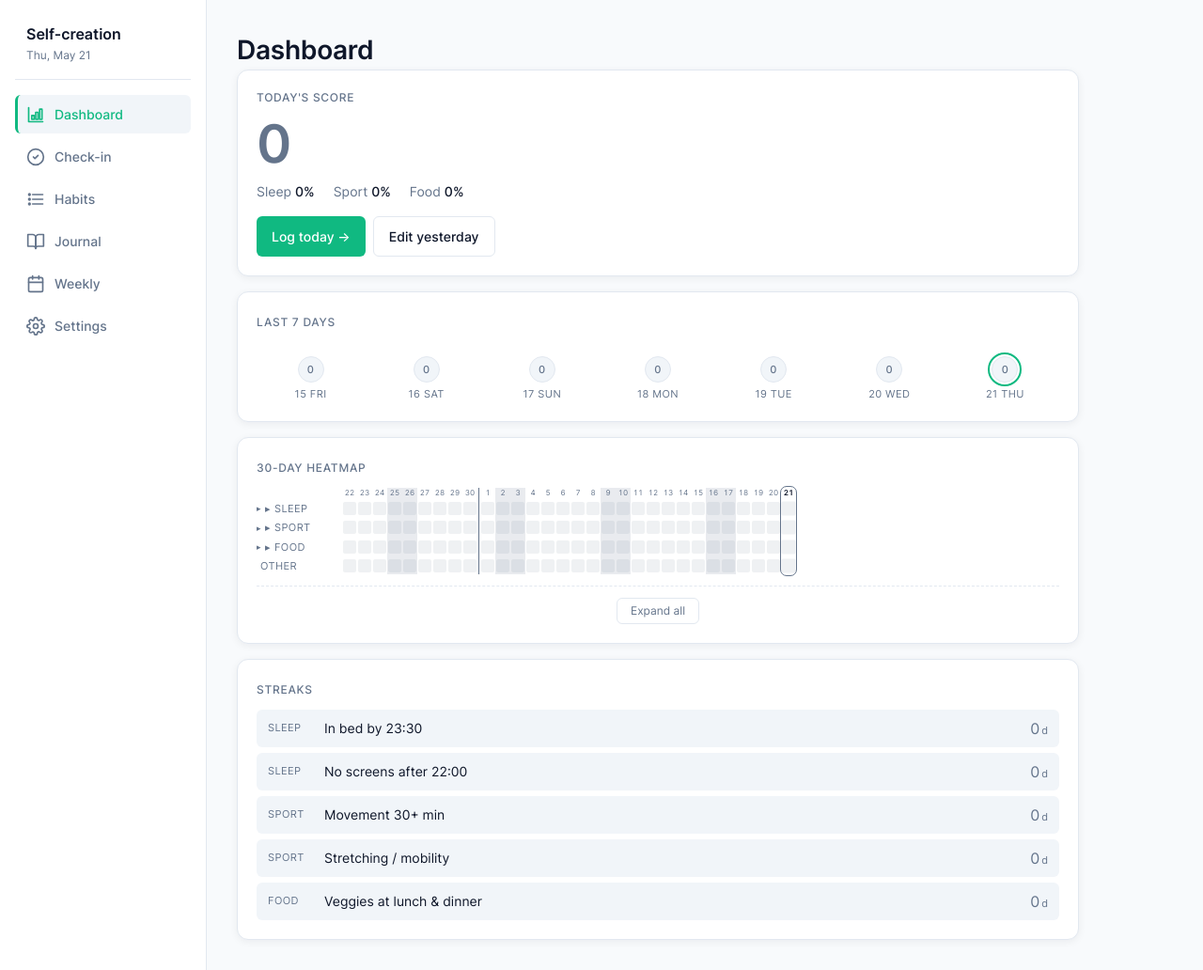
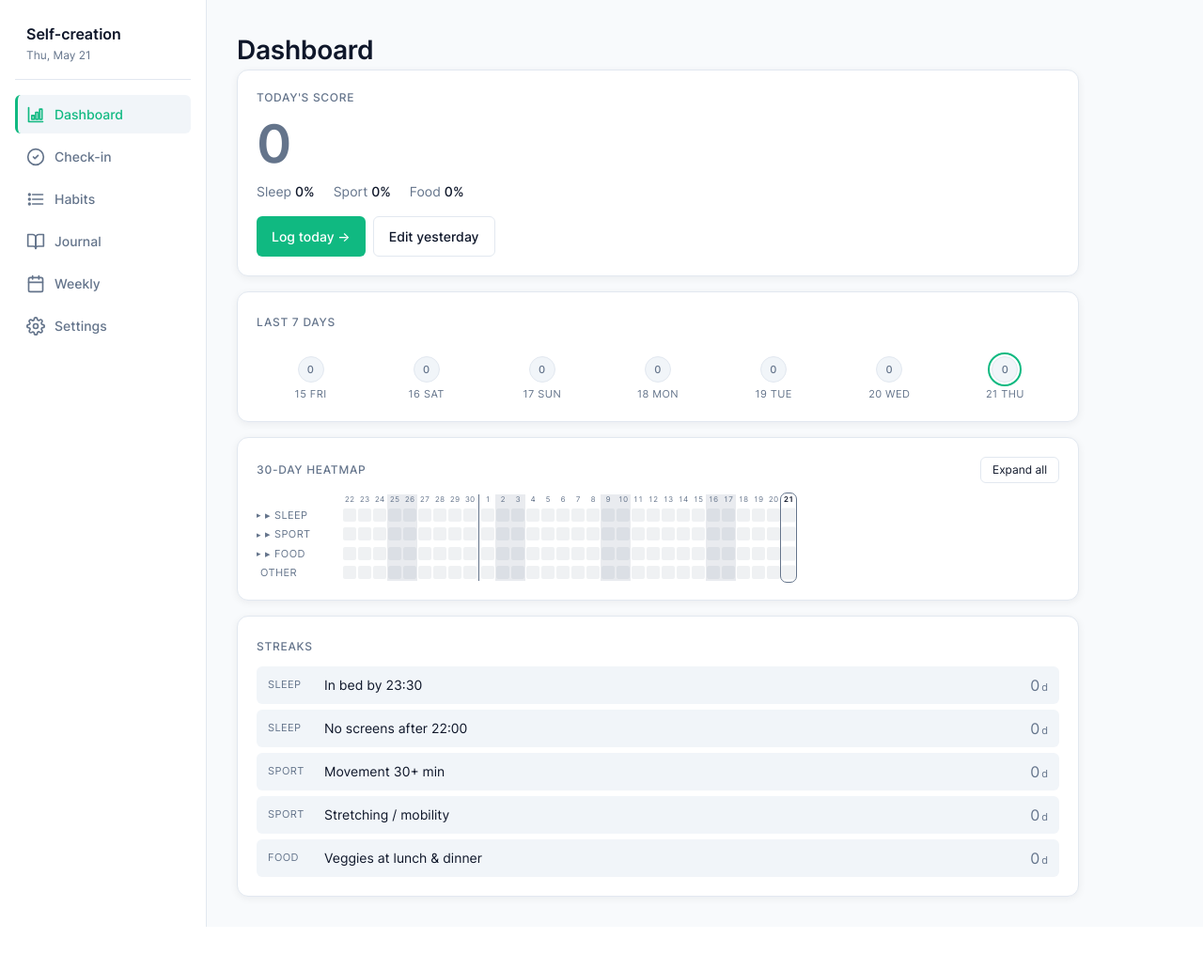
Before and after one commit to Goshamorq/health_app, a FastAPI app: page / in a window 1280 px wide. Shown: the whole page at 94% size. After the commit the page ends 986 px from the top, so only its background shows below. Run offline with FastAPI, Linux system fonts and the light colour scheme; data comes from the database, SQL or seed files in the repository; data that the repository does not hold is empty; parts of the project's set-up code (start-up, migrations or seed data) failed here and were passed over.

Commit message:
Heatmap toggle-all: move above the heatmap, use app .btn-ghost style
  * Wrapped the "30-day heatmap" label and the Expand/Collapse-all
    button in a new .heatmap-header flex row (space-between). Label
    on the left, button on the right.
  * Dropped the custom .heatmap-toggle-all class. Button now uses
    .btn-ghost — same look as Reset / Copy on /checkin and the
    other secondary actions across the app. Slightly tighter
    padding/font (4px 12px / 12px) via a scoped .heatmap-header
    .btn-ghost override so it doesn't dominate the row.
  * Removed the .heatmap-footer + dashed separator (no longer needed
    since the button isn't below the rows anymore).

Co-Authored-By: Claude Opus 4.7 (1M context) <noreply@anthropic.com>

```diff
--- a/app/templates/dashboard.html
+++ b/app/templates/dashboard.html
@@ -85,7 +85,11 @@
     </section>
 
     <section class="block" x-data="heatmapPillars()">
-        <span class="label-eyebrow">30-day heatmap</span>
+        <div class="heatmap-header">
+            <span class="label-eyebrow">30-day heatmap</span>
+            <button type="button" class="btn-ghost" @click="toggleAll()"
+                    x-text="anyOpen ? 'Collapse all' : 'Expand all'">Expand all</button>
+        </div>
         <div class="heatmap">
             <div class="heatmap-bg" aria-hidden="true">
                 {% for m in heatmap_date_meta %}
@@ -144,10 +148,6 @@
             {% endfor %}
         </div>
 
-        <div class="heatmap-footer">
-            <button type="button" class="heatmap-toggle-all" @click="toggleAll()"
-                    x-text="anyOpen ? 'Collapse all' : 'Expand all'">Expand all</button>
-        </div>
     </section>
 
     <script>
--- a/static/app.css
+++ b/static/app.css
@@ -794,27 +794,14 @@ fieldset legend {
 }
 .heatmap-habit-cells { display: flex; gap: 2px; flex: 1; }
 
-.heatmap-footer {
+.heatmap-header {
     display: flex;
-    justify-content: center;
-    margin-top: 12px;
-    padding-top: 12px;
-    border-top: 1px dashed var(--border);
+    align-items: center;
+    justify-content: space-between;
+    gap: 12px;
+    margin-bottom: 4px;
 }
-.heatmap-toggle-all {
-    background: transparent;
-    border: 1px solid var(--border);
-    border-radius: var(--radius-sm);
-    color: var(--muted);
-    font-size: 12px;
-    padding: 4px 14px;
-    cursor: pointer;
-    transition: background 120ms ease, color 120ms ease;
-}
-.heatmap-toggle-all:hover {
-    background: var(--surface-2);
-    color: var(--text);
-}
+.heatmap-header .btn-ghost { padding: 4px 12px; font-size: 12px; }
 @media (max-width: 720px) {
     .heatmap-cell { width: 10px; height: 10px; }
     .heatmap-label { min-width: 40px; font-size: 10px; }
```
